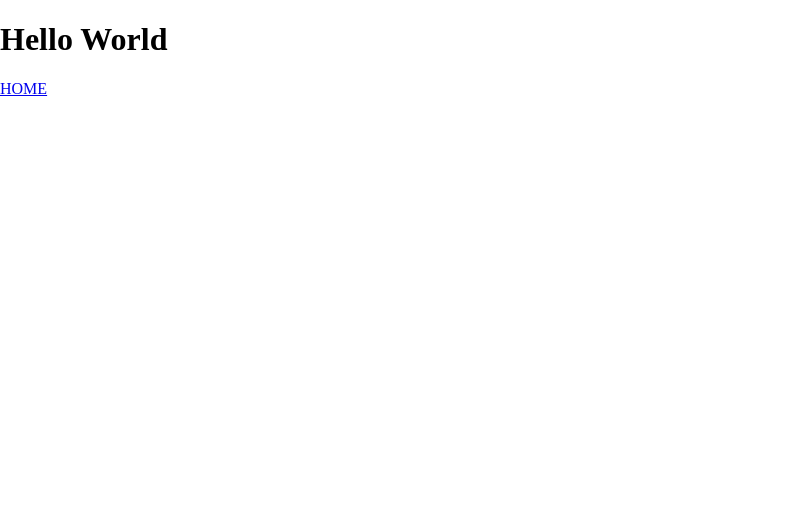
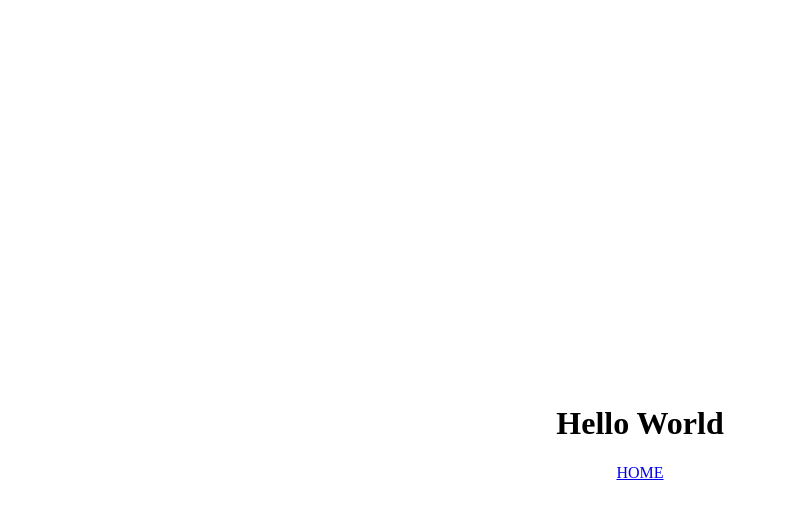
Before and after one commit to chimingyip/sky-net, a Gatsby site: page /information-feed in a window 1280 px wide. Shown: the whole page, without its empty margins (0-787 px from the left). Built offline with nearby package versions, Linux system fonts and the light colour scheme; Gatsby itself is replaced by a stand-in of ours.

Commit message:
Made small changes,
Removed scrolling

```diff
--- a/global.css
+++ b/global.css
@@ -1,5 +1,5 @@
 html, body, #___gatsby {
-    height: 100%;
+    height: 98%;
     margin: 0px;
 }
 
@@ -8,6 +8,6 @@ body {
 }
 
 #gatsby-focus-wrapper {
-    height: 100%;
+    height: 98%;
     margin: 0px;
 }
--- a/src/pages/button.css
+++ b/src/pages/button.css
@@ -20,7 +20,7 @@ button:active {
     max-width: 30em;
     width: 60%;
     min-height: 500;
-    height: 90%;
+    height: 100%;
     display: flex;
     flex-direction: column;
     justify-content: center;
--- a/src/pages/information-feed.js
+++ b/src/pages/information-feed.js
@@ -1,9 +1,12 @@
 import * as React from "react";
 import { Link } from "gatsby";
+import 'fontsource-poppins';
+import './button.css';
+import logo from "./../images/skynet.png";
 
 export default function InformationFeed() {
     return (
-        <div>
+        <div id='mainBar'>
             <h1>Hello World</h1>
             <Link to="/">HOME</Link>
         </div>
```
Also changed, not shown: src/pages/information.css (added).
